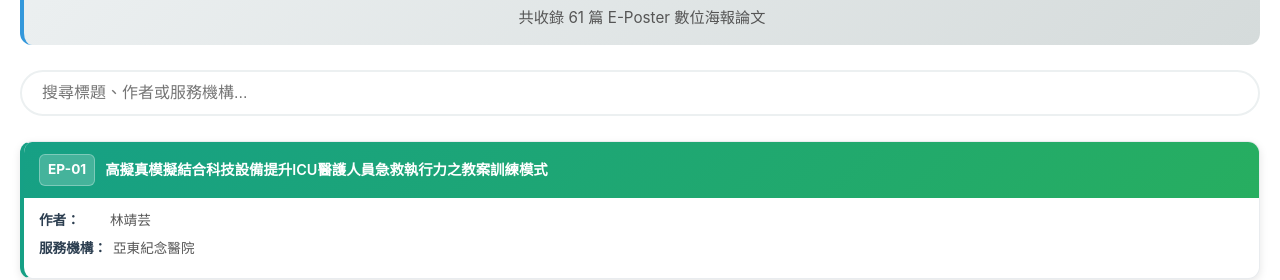
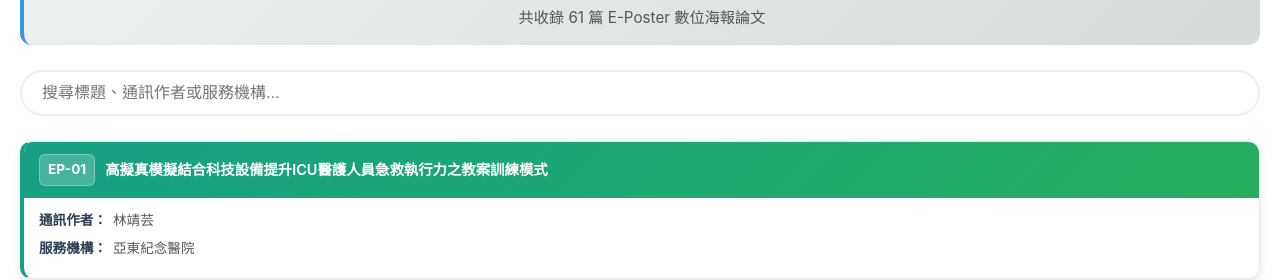
Before and after one commit to ling3567/2025annualconference, a plain HTML site: page eposters.html in a window 1280 px wide. Shown: the part 535-815 px from the top of the page. Drawn offline with Linux system fonts and the light colour scheme.

Commit message:
Update e-poster author label wording

```diff
--- a/eposters.html
+++ b/eposters.html
@@ -488,7 +488,7 @@
                     <p>共收錄 62 篇 E-Poster 數位海報論文</p>
                 </div>
 
-                <input type="search" id="searchInput" class="search-box" placeholder="搜尋標題、作者或服務機構..." aria-label="搜尋E-Poster論文">
+                <input type="search" id="searchInput" class="search-box" placeholder="搜尋標題、通訊作者或服務機構..." aria-label="搜尋E-Poster論文">
 
                 <div id="epostersGrid" class="eposters-grid" role="list"></div>
             </div>
@@ -618,7 +618,7 @@
                     </div>
                     <div class="eposter-info">
                         <div class="info-row">
-                            <span class="label">作者：</span>
+                            <span class="label">通訊作者：</span>
                             <span class="value">${item.author}</span>
                         </div>
                         <div class="info-row">
```
